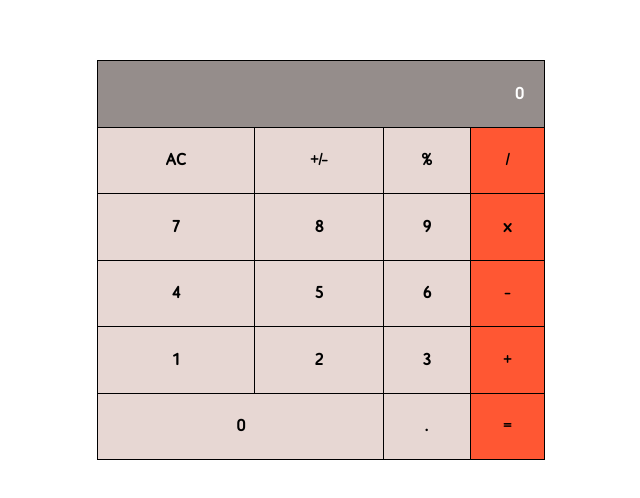
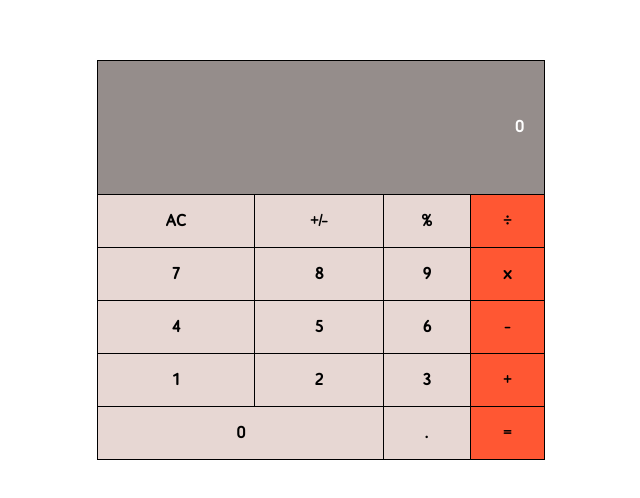
Before and after one commit to sanieni6/mathMagicians, a React (Create React App) app: page / in a window 1280 px wide. Shown: the part 140-638 px from the top of the page, without its empty margins (319-959 px from the left). Built offline with nearby package versions, Linux system fonts and the light colour scheme.

Commit message:
Update project with the new logic

```diff
--- a/src/components/Calculator.js
+++ b/src/components/Calculator.js
@@ -1,13 +1,16 @@
-import React from 'react';
+/* eslint-disable jsx-a11y/no-noninteractive-element-interactions */
+import React, { useState } from 'react';
 // eslint-disable-next-line import/no-extraneous-dependencies
 import PropTypes from 'prop-types';
 import '../scss/calculator.scss';
+import calculate from '../logic/calculate';
 
 const Buttons = (props) => {
-  const { cols, value } = props;
+  const { cols, value, change } = props;
 
   return (
-    <td colSpan={cols} className="buttons">
+    // eslint-disable-next-line jsx-a11y/click-events-have-key-events
+    <td colSpan={cols} onClick={(e) => change(e)} className="buttons">
       {' '}
       {value}
       {' '}
@@ -21,14 +24,17 @@ Buttons.propTypes = {
     PropTypes.string,
     PropTypes.number,
   ]).isRequired,
+  change: PropTypes.func.isRequired,
 };
 
 const TrElement = (props) => {
-  const { iter, cols, value } = props;
+  const {
+    iter, cols, value, event,
+  } = props;
   const buttons = [];
   let firstRow = 'firstRow';
   for (let i = 0; i < iter; i += 1) {
-    buttons.push(<Buttons cols={cols[i]} value={value[i]} />);
+    buttons.push(<Buttons cols={cols[i]} value={value[i]} change={event} />);
     if (iter === 1) {
       firstRow = 'firstRow';
     } else {
@@ -46,17 +52,39 @@ TrElement.propTypes = {
     PropTypes.string,
     PropTypes.number,
   ])).isRequired,
+  event: PropTypes.func.isRequired,
 };
 function Calc() {
+  const [resultState, setResultState] = useState({
+    total: 0,
+    next: null,
+    operation: null,
+  });
+
+  const change = (value) => {
+    const calculateResult = calculate(resultState, value.target.textContent);
+    setResultState({ ...calculateResult });
+  };
   return (
     <table className="calc">
       <tbody className="calc-body">
-        <TrElement iter={1} cols={[4]} value={['0']} />
-        <TrElement iter={4} cols={[1, 1, 1, 1]} value={['AC', '+/-', '%', '/']} />
-        <TrElement iter={4} cols={[1, 1, 1, 1]} value={[7, 8, 9, 'x']} />
-        <TrElement iter={4} cols={[1, 1, 1, 1]} value={[4, 5, 6, '-']} />
-        <TrElement iter={4} cols={[1, 1, 1, 1]} value={[1, 2, 3, '+']} />
-        <TrElement iter={3} cols={[2, 1, 1]} value={[0, '.', '=']} />
+        <tr className="firstRow row">
+          <td colSpan={4} className="buttons result">
+            <p className="output">
+              { resultState.total }
+              {' '}
+              { resultState.operation }
+              {' '}
+              { resultState.next }
+            </p>
+          </td>
+        </tr>
+
+        <TrElement iter={4} cols={[1, 1, 1, 1]} value={['AC', '+/-', '%', '÷']} event={change} />
+        <TrElement iter={4} cols={[1, 1, 1, 1]} value={['7', '8', '9', 'x']} event={change} />
+        <TrElement iter={4} cols={[1, 1, 1, 1]} value={['4', '5', '6', '-']} event={change} />
+        <TrElement iter={4} cols={[1, 1, 1, 1]} value={['1', '2', '3', '+']} event={change} />
+        <TrElement iter={3} cols={[2, 1, 1]} value={['0', '.', '=']} event={change} />
 
       </tbody>
 
--- a/src/scss/calculator.scss
+++ b/src/scss/calculator.scss
@@ -41,3 +41,7 @@ body {
 .otherRow > td:last-child {
   background-color: colors.$orange;
 }
+
+.output {
+  height: 20px;
+}
```
Also changed, not shown: 1 other file (tests, documents, lock files or other folders).
